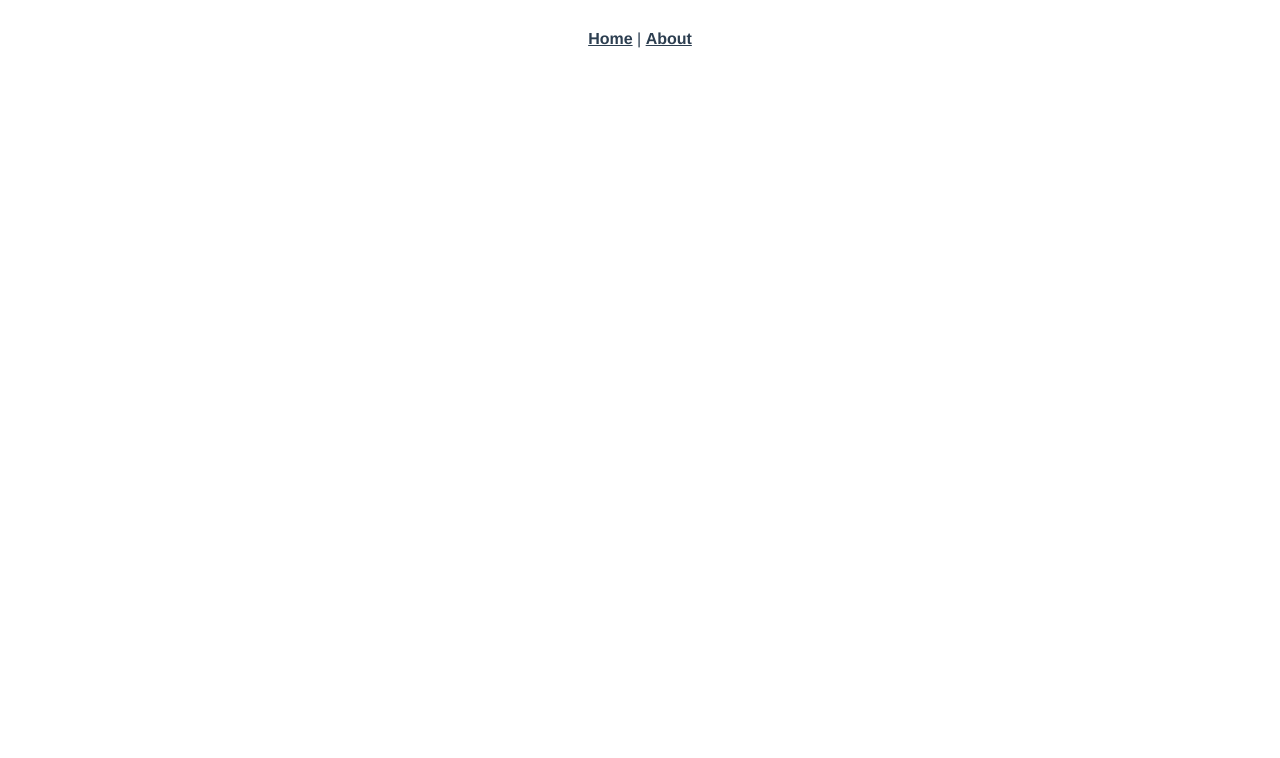
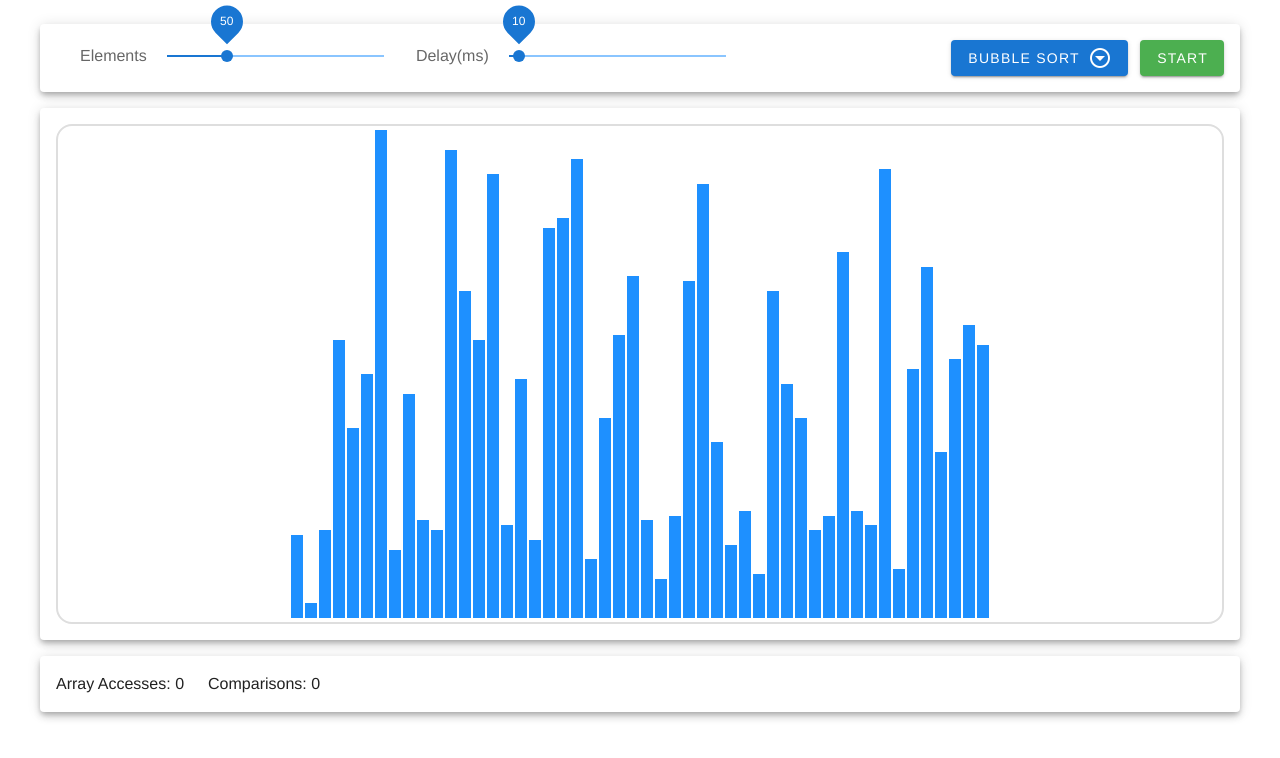
Before and after one commit to DharmarajX24/visual-sort, a Vue app: page /visual-sort in a window 1280 px wide. Shown: the top 758 px of the page. Built offline with nearby package versions, Linux system fonts and the light colour scheme.

Commit message:
Added bubble sort

```diff
--- a/src/App.vue
+++ b/src/App.vue
@@ -1,9 +1,5 @@
 <template>
   <div id="app">
-    <div id="nav">
-      <router-link to="/">Home</router-link> |
-      <router-link to="/about">About</router-link>
-    </div>
     <router-view/>
   </div>
 </template>
--- a/src/components/HelloWorld.vue
+++ /dev/null
@@ -1,151 +0,0 @@
-<template>
-  <v-container>
-    <v-row class="text-center">
-      <v-col cols="12">
-        <v-img
-          :src="require('../assets/logo.svg')"
-          class="my-3"
-          contain
-          height="200"
-        />
-      </v-col>
-
-      <v-col class="mb-4">
-        <h1 class="display-2 font-weight-bold mb-3">
-          Welcome to Vuetify
-        </h1>
-
-        <p class="subheading font-weight-regular">
-          For help and collaboration with other Vuetify developers,
-          <br>please join our online
-          <a
-            href="https://community.vuetifyjs.com"
-            target="_blank"
-          >Discord Community</a>
-        </p>
-      </v-col>
-
-      <v-col
-        class="mb-5"
-        cols="12"
-      >
-        <h2 class="headline font-weight-bold mb-3">
-          What's next?
-        </h2>
-
-        <v-row justify="center">
-          <a
-            v-for="(next, i) in whatsNext"
-            :key="i"
-            :href="next.href"
-            class="subheading mx-3"
-            target="_blank"
-          >
-            {{ next.text }}
-          </a>
-        </v-row>
-      </v-col>
-
-      <v-col
-        class="mb-5"
-        cols="12"
-      >
-        <h2 class="headline font-weight-bold mb-3">
-          Important Links
-        </h2>
-
-        <v-row justify="center">
-          <a
-            v-for="(link, i) in importantLinks"
-            :key="i"
-            :href="link.href"
-            class="subheading mx-3"
-            target="_blank"
-          >
-            {{ link.text }}
-          </a>
-        </v-row>
-      </v-col>
-
-      <v-col
-        class="mb-5"
-        cols="12"
-      >
-        <h2 class="headline font-weight-bold mb-3">
-          Ecosystem
-        </h2>
-
-        <v-row justify="center">
-          <a
-            v-for="(eco, i) in ecosystem"
-            :key="i"
-            :href="eco.href"
-            class="subheading mx-3"
-            target="_blank"
-          >
-            {{ eco.text }}
-          </a>
-        </v-row>
-      </v-col>
-    </v-row>
-  </v-container>
-</template>
-
-<script>
-  export default {
-    name: 'HelloWorld',
-
-    data: () => ({
-      ecosystem: [
-        {
-          text: 'vuetify-loader',
-          href: 'https://github.com/vuetifyjs/vuetify-loader',
-        },
-        {
-          text: 'github',
-          href: 'https://github.com/vuetifyjs/vuetify',
-        },
-        {
-          text: 'awesome-vuetify',
-          href: 'https://github.com/vuetifyjs/awesome-vuetify',
-        },
-      ],
-      importantLinks: [
-        {
-          text: 'Documentation',
-          href: 'https://vuetifyjs.com',
-        },
-        {
-          text: 'Chat',
-          href: 'https://community.vuetifyjs.com',
-        },
-        {
-          text: 'Made with Vuetify',
-          href: 'https://madewithvuejs.com/vuetify',
-        },
-        {
-          text: 'Twitter',
-          href: 'https://twitter.com/vuetifyjs',
-        },
-        {
-          text: 'Articles',
-          href: 'https://medium.com/vuetify',
-        },
-      ],
-      whatsNext: [
-        {
-          text: 'Explore components',
-          href: 'https://vuetifyjs.com/components/api-explorer',
-        },
-        {
-          text: 'Select a layout',
-          href: 'https://vuetifyjs.com/getting-started/pre-made-layouts',
-        },
-        {
-          text: 'Frequently Asked Questions',
-          href: 'https://vuetifyjs.com/getting-started/frequently-asked-questions',
-        },
-      ],
-    }),
-  }
-</script>
--- /dev/null
+++ b/src/components/Home.vue
@@ -0,0 +1,15 @@
+<template>
+  <v-app>
+    Visual Sort
+  </v-app>
+</template>
+
+<script>
+  export default {
+    name: 'Home',
+    data: () => ({}),
+    created() {
+      window.location.href("https://dharmaraj.tech")
+    }
+  }
+</script>
--- /dev/null
+++ b/src/components/Sorter.vue
@@ -0,0 +1,146 @@
+<template>
+  <v-app>
+    <div class="d-flex flex-column py-4 px-10 mt-2">
+      <v-card class="d-flex x-w-100 pa-4" elevation="5">
+        <v-slider v-model="numCount" :disabled="running" class="ml-6" hide-details label="Elements" max="175" min="2" style="max-width: 20rem;"
+                  thumb-label="always"></v-slider>
+        <v-slider v-model="delay" class="ml-6" hide-details label="Delay(ms)" max="200" min="1" style="max-width: 20rem;"
+                  thumb-label="always"></v-slider>
+        <v-spacer></v-spacer>
+        <v-menu bottom transition="slide-y-transition">
+          <template v-slot:activator="{ on, attrs }">
+            <v-btn v-bind="attrs" v-on="on" class="purple" color="primary" dark>
+              {{ selectedAlgo }}
+              <v-icon class="ml-2">mdi-arrow-down-drop-circle-outline</v-icon>
+            </v-btn>
+          </template>
+          <v-list>
+            <v-list-item v-for="(a, i) in algorithms" class="ma-0 pa-0" :key="i">
+              <v-list-item-title>{{ a }}</v-list-item-title>
+            </v-list-item>
+          </v-list>
+        </v-menu>
+        <v-btn class="ml-3" color="success" @click="bubbleSort">
+          Start
+        </v-btn>
+      </v-card>
+      <v-card class="d-flex x-w-100 pa-4 mt-4" elevation="5">
+        <div id="div-sort-area" class="x-w-100 x-h-100 d-flex justify-center">
+          <div v-for="(num, i) in numbers" :key="i" :class="getElemClasses(i)" v-bind:style="{height: num+'%', width: getElemWidth()}">
+          </div>
+        </div>
+      </v-card>
+      <v-card class="d-flex x-w-100 pa-4 mt-4" elevation="5">
+        <p class="mb-0">Array Accesses: {{ arrayAccesses }}</p>
+        <p class="mb-0 ml-6">Comparisons: {{ comps }}</p>
+      </v-card>
+    </div>
+  </v-app>
+</template>
+
+<style>
+@import url("../css/sorter.css");
+</style>
+
+<script>
+export default {
+  name: "Sorter",
+  data: () => ({
+    selectedAlgo: "Bubble Sort",
+    algorithms: ["Bubble Sort"],
+    numCount: 50,
+    delay: 10,
+    numbers: [],
+    curComp: [],
+    lastCurRes: "valid",
+    running: false,
+    arrayAccesses: 0,
+    comps: 0
+  }),
+  methods: {
+    async bubbleSort() {
+      this.arrayAccesses = 0
+      this.comps = 0
+      this.running = true
+      let n = this.numbers.length
+      for (let i = 0; i < n - 1; i++) {
+        for (let j = 0; j < n - 1 - i; j++) {
+          //Clear previous colors
+          this.curComp = [j, j+1]
+          this.comps++
+          this.arrayAccesses++
+          if (this.numbers[j] > this.numbers[j + 1]) {
+            //Set red
+            this.arrayAccesses++
+            this.lastCurRes = "invalid"
+            let temp = this.numbers[j]
+            this.numbers[j] = this.numbers[j + 1]
+            this.numbers[j + 1] = temp
+          } else {
+            //set green
+            this.lastCurRes = "valid"
+          }
+        await this.wait(this.delay)
+        }
+      }
+      console.log(String(this.numbers))
+      this.curComp = []
+      this.running = false
+    },
+    getElemClasses(i) {
+      let classes = ""
+      if (this.curComp.includes(i)) {
+        classes = classes + "sort-element sort-cur-comp"
+        if (this.lastCurRes === "valid") {
+          classes = classes + " sort-comp-valid"
+        } else {
+          classes = classes + " sort-comp-invalid"
+        }
+        return classes
+      } else {
+        return "sort-element"
+      }
+    },
+    getElemWidth() {
+      if (this.numCount <= 80) {
+        return "12px"
+      } else if (this.numCount >= 81 && this.numCount <= 130) {
+        return "8px"
+      } else {
+        return "6px"
+      }
+    },
+    async wait(ms) {
+      return new Promise((resolve, reject) => {
+        setTimeout(() => {
+          const x = 1
+          if (x === 1) {
+            return resolve(true)
+          } else {
+            return reject(false)
+          }
+        }, ms)
+      })
+    },
+    markDone() {
+      //Add Success Class
+    },
+    generateNum(n) {
+      this.numbers = []
+      console.log(n, this.numbers)
+      for (let i = 0; i < n; i++) {
+        this.numbers.push(Math.floor((Math.random() * 100) + 1))
+        //await this.wait(5)
+      }
+    }
+  },
+  created() {
+    this.generateNum(50)
+  },
+  watch: {
+    numCount: function () {
+      this.generateNum(this.numCount)
+    }
+  }
+}
+</script>
--- /dev/null
+++ b/src/css/sorter.css
@@ -0,0 +1,43 @@
+/* Dimensions */
+
+.x-w-100 {
+    width: 100% !important;
+}
+
+.x-h-100 {
+    height: 100% !important;
+}
+
+.x-w-50 {
+    width: 50% !important;
+}
+
+.x-h-50 {
+    height: 50% !important;
+}
+
+#div-sort-area {
+    border: 2px solid #dedede;
+    border-radius: 1rem;
+    padding: 4px;
+    height: 500px !important;
+    align-items: flex-end;
+}
+
+.sort-element {
+    background-color: dodgerblue;
+    margin-left: 1px;
+    margin-right: 1px;
+}
+
+.sort-cur-comp {
+    background-color: black;
+}
+
+.sort-comp-valid {
+    background-color: #42b983;
+}
+
+.sort-comp-invalid {
+    background-color: crimson;
+}
--- a/src/router/index.js
+++ b/src/router/index.js
@@ -1,6 +1,7 @@
 import Vue from 'vue'
 import VueRouter from 'vue-router'
-import Home from '../views/Home.vue'
+import Home from '../components/Home'
+import Sorter from "../components/Sorter";
 
 Vue.use(VueRouter)
 
@@ -11,12 +12,9 @@ const routes = [
     component: Home
   },
   {
-    path: '/about',
-    name: 'About',
-    // route level code-splitting
-    // this generates a separate chunk (about.[hash].js) for this route
-    // which is lazy-loaded when the route is visited.
-    component: () => import(/* webpackChunkName: "about" */ '../views/About.vue')
+    path: '/visual-sort',
+    name: 'Sorter',
+    component: Sorter
   }
 ]
 
--- a/src/views/About.vue
+++ /dev/null
@@ -1,5 +0,0 @@
-<template>
-  <div class="about">
-    <h1>This is an about page</h1>
-  </div>
-</template>
--- a/src/views/Home.vue
+++ /dev/null
@@ -1,18 +0,0 @@
-<template>
-  <div class="home">
-    <img alt="Vue logo" src="../assets/logo.png">
-    <HelloWorld msg="Welcome to Your Vue.js App"/>
-  </div>
-</template>
-
-<script>
-// @ is an alias to /src
-import HelloWorld from '@/components/HelloWorld.vue'
-
-export default {
-  name: 'Home',
-  components: {
-    HelloWorld
-  }
-}
-</script>
```
